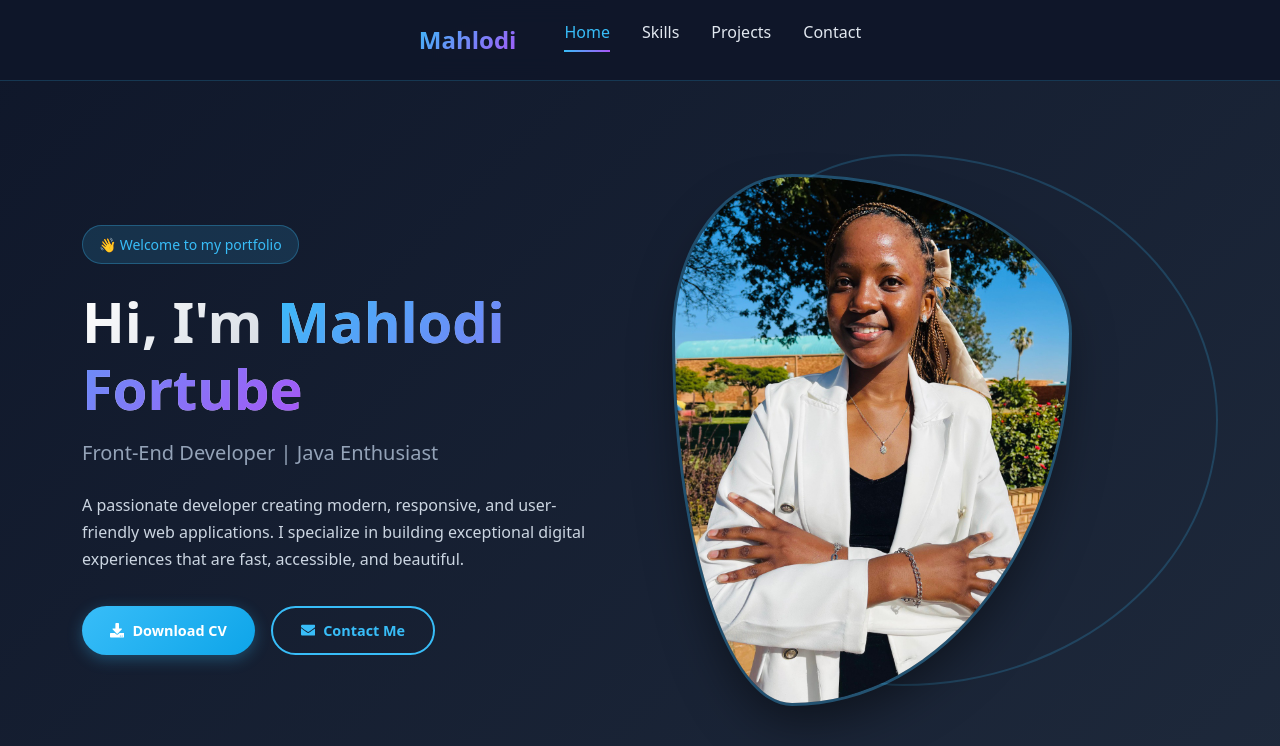
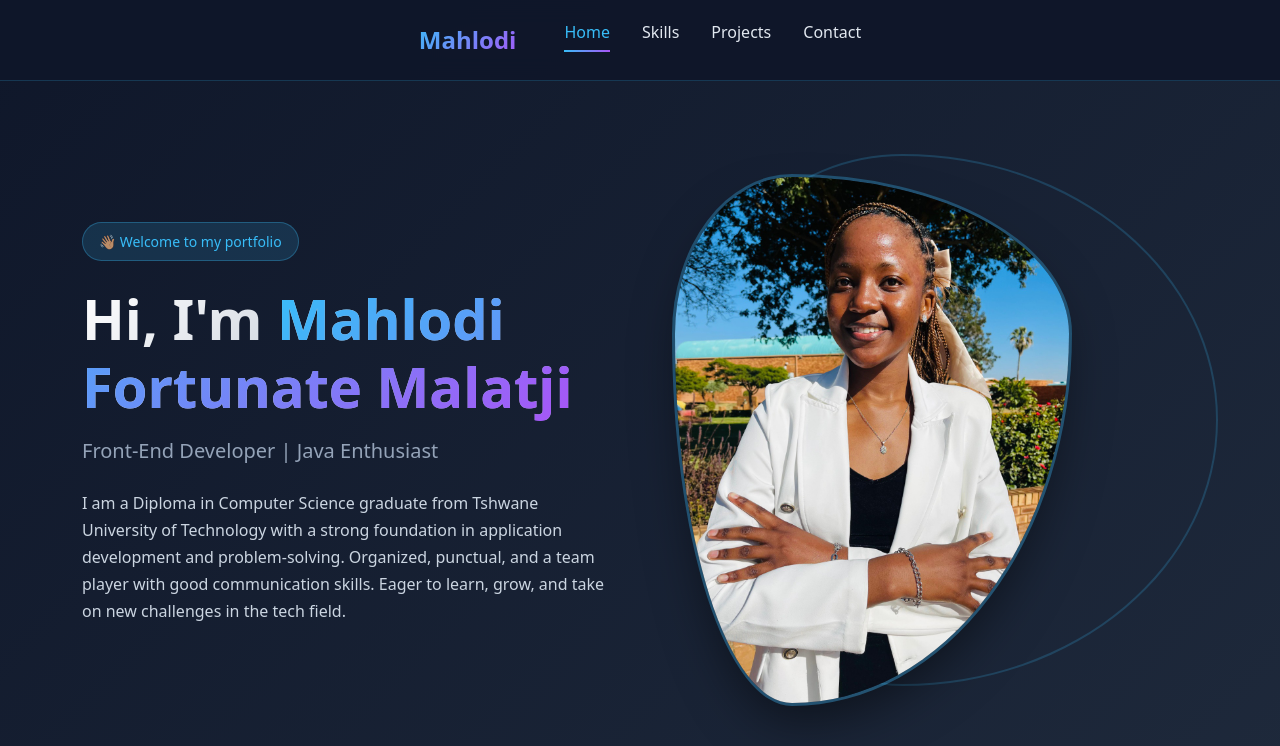
Before and after one commit to Fortu365/FUTURE_FS_01, a React (Create React App) app: page / in a window 1280 px wide. Shown: the top 746 px of the page. Built offline with nearby package versions, Linux system fonts and the light colour scheme; the HTML template or start-up script is replaced by a standard one.

Commit message:
Update HomePage.jsx

```diff
--- a/src/components/HomePage.jsx
+++ b/src/components/HomePage.jsx
@@ -9,23 +9,14 @@ export default function HomePage() {
       <div className="container">
         <div className="hero-content">
           <div className="hero-text">
-            <span className="hero-badge">👋 Welcome to my portfolio</span>
+            <span className="hero-badge">👋🏽 Welcome to my portfolio</span>
             <h1 className="hero-title">
-              Hi, I'm <span className="hero-title-gradient">Mahlodi Fortube</span>
+              Hi, I'm <span className="hero-title-gradient">Mahlodi Fortunate Malatji</span>
             </h1>
             <p className="hero-subtitle">Front-End Developer | Java Enthusiast</p>
             <p className="hero-description">
-              A passionate developer creating modern, responsive, and user-friendly web applications.
-              I specialize in building exceptional digital experiences that are fast, accessible, and beautiful.
+              I am a Diploma in Computer Science graduate from Tshwane University of Technology with a strong foundation in application development and problem-solving. Organized, punctual, and a team player with good communication skills. Eager to learn, grow, and take on new challenges in the tech field.
             </p>
-            <div className="hero-buttons">
-              <a href="#" className="btn btn-primary">
-                <FaDownload /> Download CV
-              </a>
-              <a href="#contact" className="btn btn-outline">
-                <FaEnvelope /> Contact Me
-              </a>
-            </div>
           </div>
           <div className="hero-image">
             <img
```
